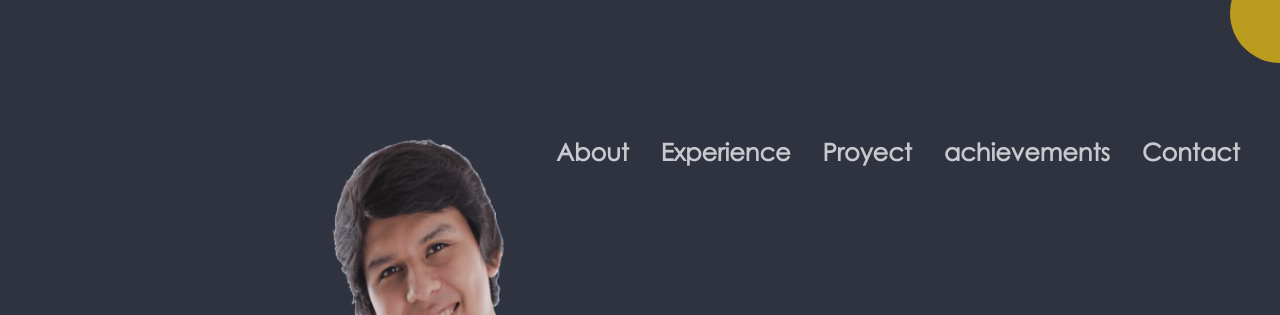
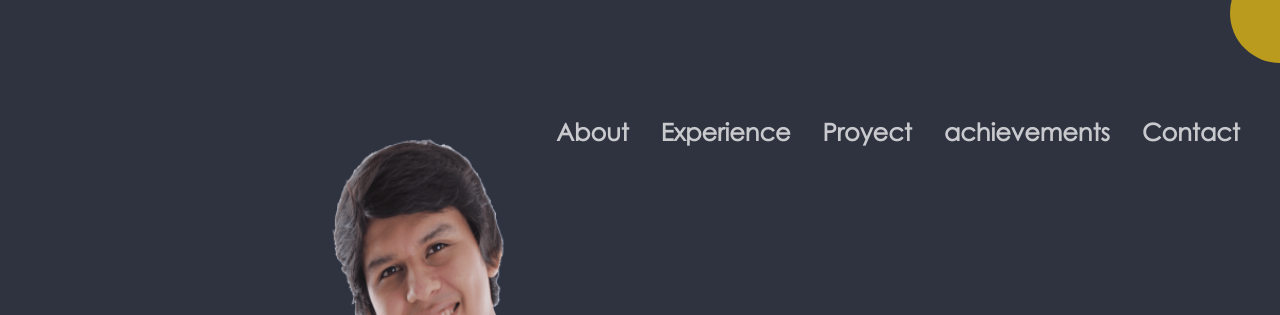
Before and after one commit to DarkCodePE/porfolio-designer, a plain HTML site: page index.html in a window 1280 px wide. Shown: the top 315 px of the page. Drawn offline with nearby package versions, Linux system fonts and the light colour scheme.

Commit message:
bug margin2

```diff
--- a/css/hero.css
+++ b/css/hero.css
@@ -115,9 +115,6 @@ button{
     color: #c4a31c;
 }
 /* || Hero section */
-#hero{
-    /* background-color: #2F3340; */
-}
 #hero::after {
     background-color: #CBA81A;
     content: "";
@@ -136,7 +133,7 @@ button{
     display: grid;
     grid-template-areas: "menu menu menu"
                        "title  avatar descripcion";
-    grid-template-rows: 180px 1fr;
+    grid-template-rows: 160px 1fr;
     grid-template-columns: 1fr 2fr 500px;
     gap: 2em;
     margin: 0 auto;
```
